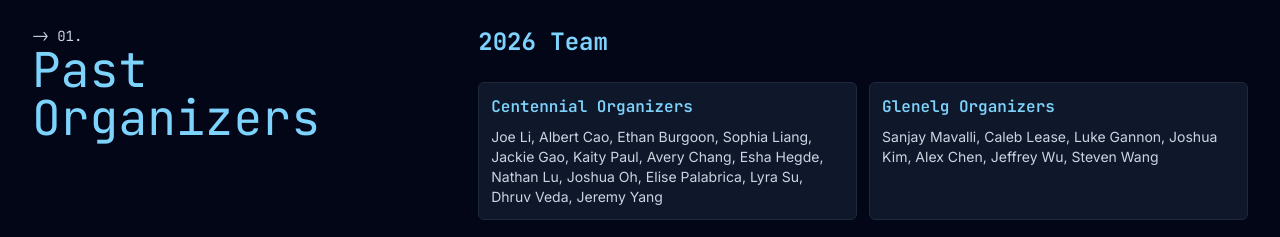
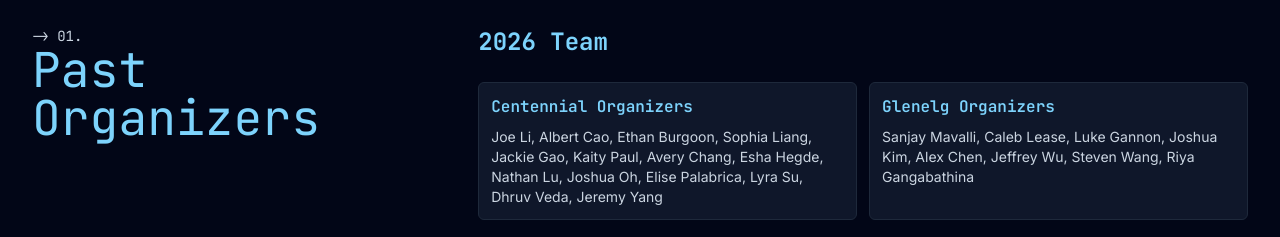
Before and after one commit to DECAGON-Tournament/decagon-site, a Next.js app: page /archive in a window 1280 px wide. Shown: the part 1280-1517 px from the top of the page. Built offline with nearby package versions, Linux system fonts and the light colour scheme.

Commit message:
Update page.tsx

```diff
--- a/src/app/archive/page.tsx
+++ b/src/app/archive/page.tsx
@@ -69,7 +69,7 @@ const Archive = () => {
                         <p className='text-slate-300 mt-2'>
                             {[
                                 "Sanjay Mavalli", "Caleb Lease", "Luke Gannon", "Joshua Kim",
-                                "Alex Chen", "Jeffrey Wu", "Steven Wang"
+                                "Alex Chen", "Jeffrey Wu", "Steven Wang", "Riya Gangabathina"
                             ].join(', ')}
                         </p>
                     </div>
```
